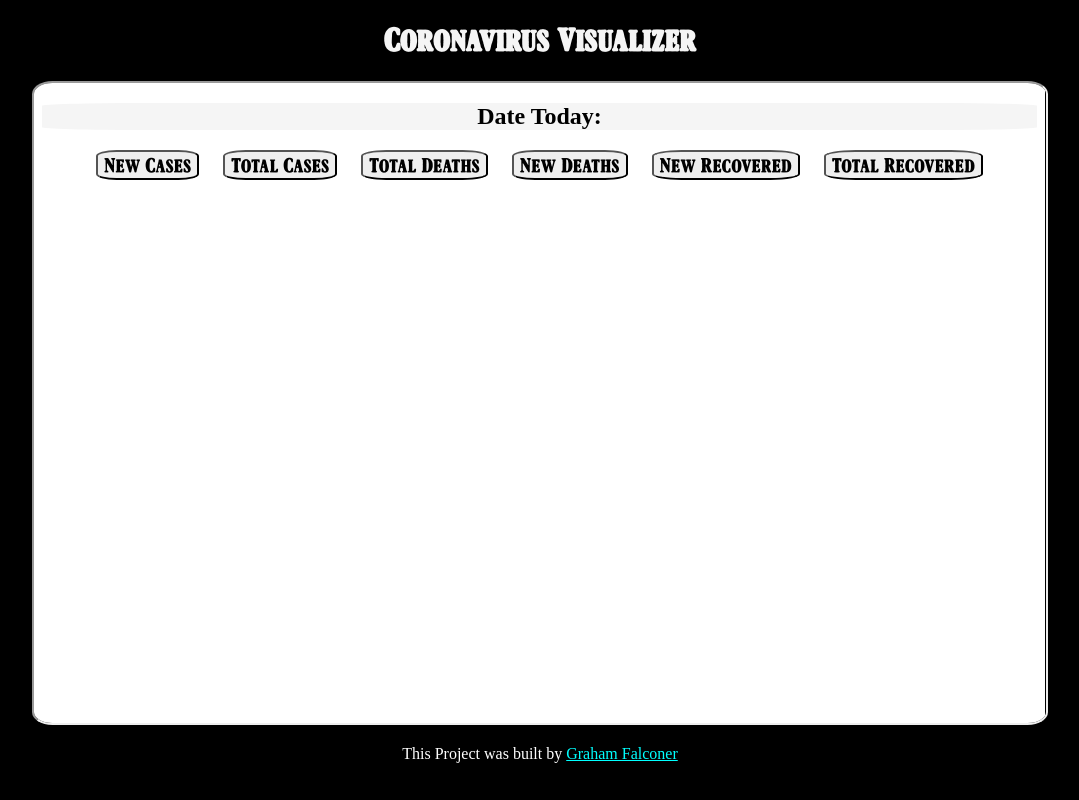
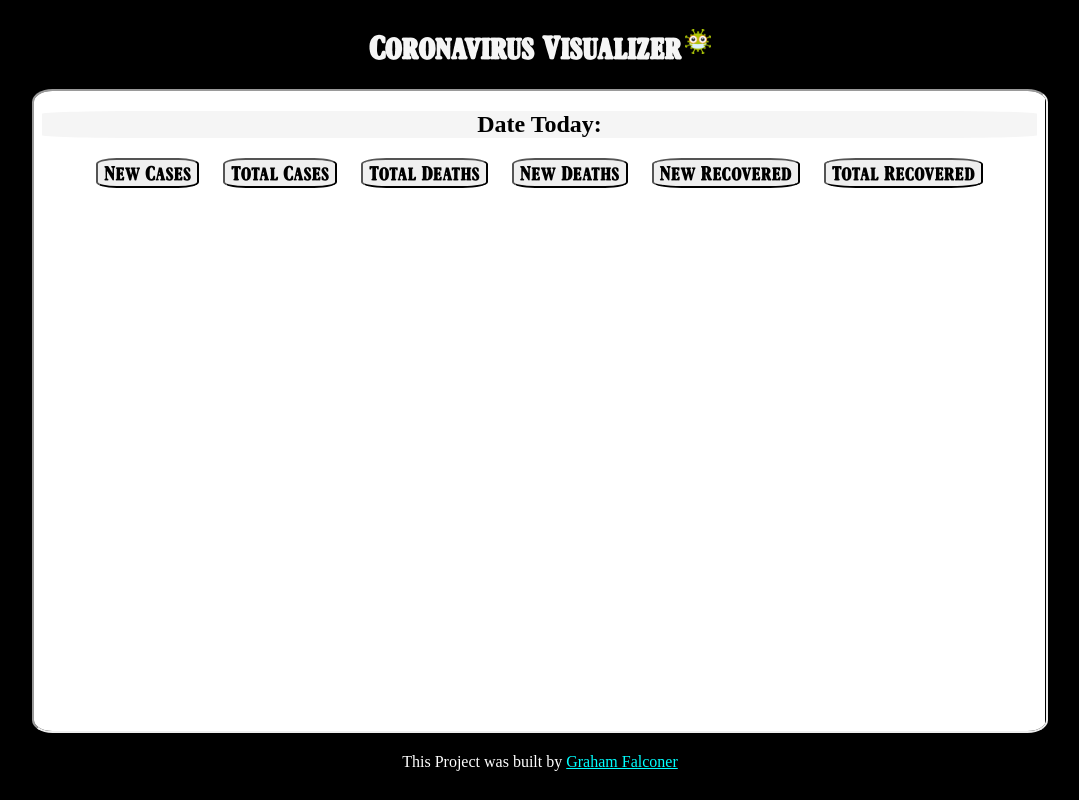
Before and after one commit to grahamfalconer/corona-data-visualizer, a plain HTML site: page index.html in a window 1280 px wide. Shown: the whole page, without its empty margins (100-1179 px from the left). Drawn offline with Linux system fonts and the light colour scheme; no server answers.

Commit message:
Updated styling

```diff
--- a/index.html
+++ b/index.html
@@ -8,6 +8,7 @@
 </head>
 <body>
   <h1> Coronavirus Visualizer </h1>
+  <img id="virus" src="images/virus.png">
   <iframe src="visualizer.html"></iframe>
   <p> This Project was built by <a href="https://github.com/grahamfalconer">Graham Falconer</a> </p>
 
--- a/stylesheets/index.css
+++ b/stylesheets/index.css
@@ -6,6 +6,7 @@ body {
 h1 {
   color: whitesmoke;
   font-family: eroded;
+  display: inline-block;
 }
 
 p {
@@ -14,6 +15,10 @@ p {
 
 a {
   color: cyan;
+}
+
+#virus {
+  width: 2vw;
 }
 
 iframe {
```
Also changed, not shown: images/virus.png (added), 1 other file.
